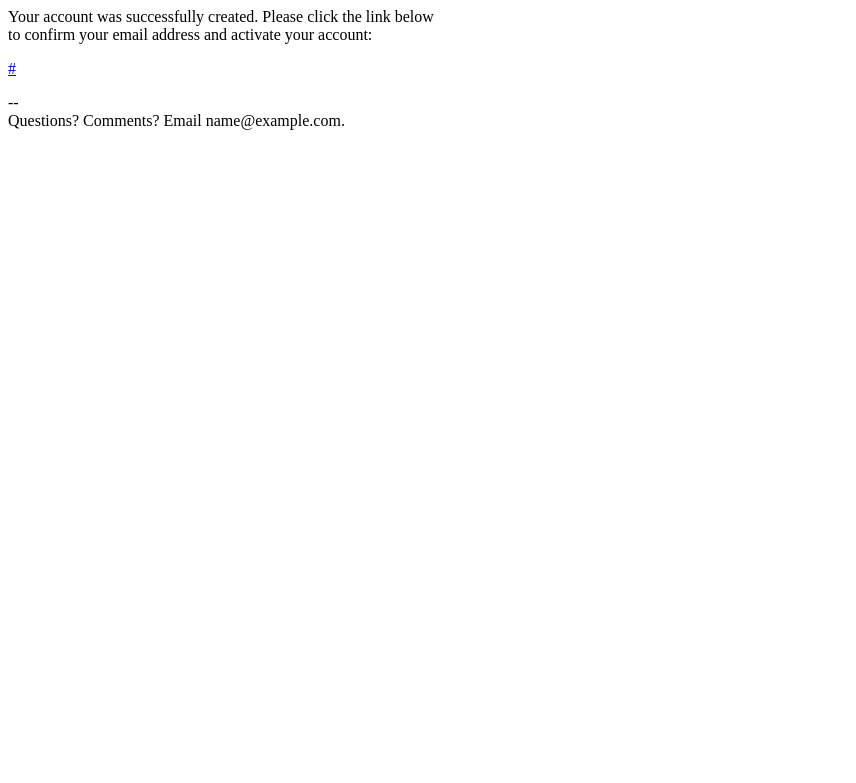
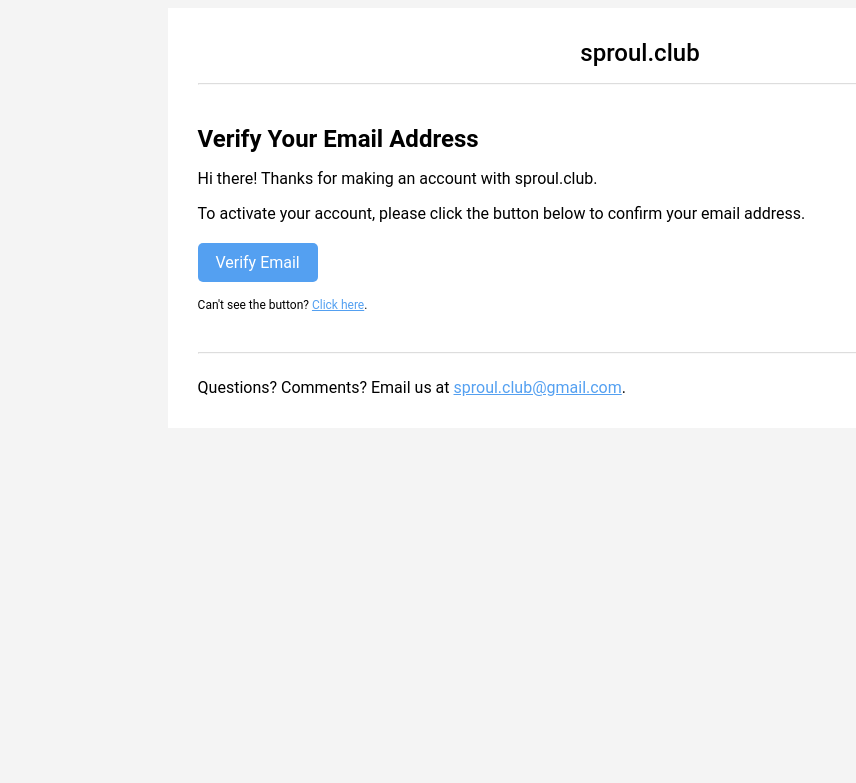
Before and after one commit to sproul-club/server, a Flask app: template templates/confirm-email.html in a window 1280 px wide. Shown: the top 783 px of the page, without its empty margins (0-856 px from the left). Run offline with Flask 2, Linux system fonts and the light colour scheme; the template is opened without the code that fills it: most values are stand-ins (such as "Sample title", 1, 10 or a date in 2020); parts of the project's set-up code (start-up, migrations or seed data) failed here and were passed over.

Commit message:
updated email confirmation template

```diff
--- a/templates/confirm-email.html
+++ b/templates/confirm-email.html
@@ -1,11 +1,102 @@
-Your account was successfully created. Please click the link below<br>
-to confirm your email address and activate your account:
+<!DOCTYPE html>
+<html>
+<head>
+    <link rel="stylesheet" href="https://cdnjs.cloudflare.com/ajax/libs/font-awesome/4.7.0/css/font-awesome.min.css">
 
-<p>
-<a href="{{ confirm_url }}">{{ confirm_url }}</a>
-</p>
+    <style>
+        body {
+            font-family: 'Roboto', sans-serif;
+            background-color: #F4F4F4;
+        }
 
-<p>
---<br>
-Questions? Comments? Email {{ email_sender }}.
-</p>
+        h1 {
+            font-size: 24px;
+        }
+
+        hr {
+            opacity: 33%;
+        }
+
+        a {
+            color: #54A0F1;
+        }
+
+        .top-hr {
+            margin-bottom: 40px;
+        }
+
+        .bottom-hr {
+            margin-top: 40px;
+        }
+
+        .title-heading {
+            text-align: center;
+        }
+
+        .title-heading-text {
+            font-weight: 500;
+        }
+
+        .email-body {
+            background-color: white;
+            width: 70%;
+            margin: 0 auto;
+            padding: 15px 30px;
+        }
+
+        .verify-link {
+            text-decoration: none;
+        }
+
+        .verify-button {
+            padding: 10px;
+            margin-top: 20px;
+            background-color: #54A0F1;
+            text-align: center;
+            width: 100px;
+            color: white;
+            border-radius: 5px;
+        }
+
+        .alt-link-text {
+            font-size: 12px;
+        }
+
+        .footer {
+            display: flex;
+        }
+    </style>
+</head>
+
+<body>
+    <div class="email-body">
+        <div class="title-heading">
+            <h1 class="title-heading-text" >sproul.club</h1>
+        </div>
+
+        <hr class="top-hr">
+
+        <h1>Verify Your Email Address</h1>
+
+        <p>Hi there! Thanks for making an account with sproul.club.</p>
+
+        <p> To activate your account, please click the button below to confirm your email address.</p>
+
+        <a href="{{ confirm_url }}" class="verify-link">
+        <p class="verify-button">
+        Verify Email
+        </p>
+        </a>
+
+        <p class="alt-link-text">Can't see the button? <a href="{{ confirm_url }}">Click here</a>.</p>
+
+        <hr class="bottom-hr">
+        <div class="footer">
+            <p>
+                Questions? Comments? Email us at <a href="mailto:sproul.club@gmail.com">sproul.club@gmail.com</a>.
+            </p>
+        </div>
+
+    </div>
+</body>
+</html>
```
